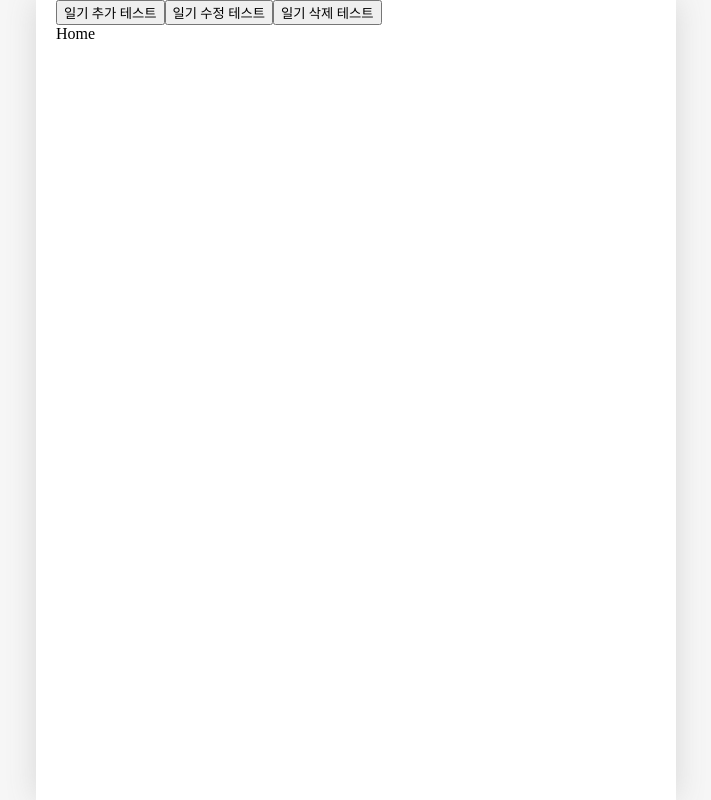
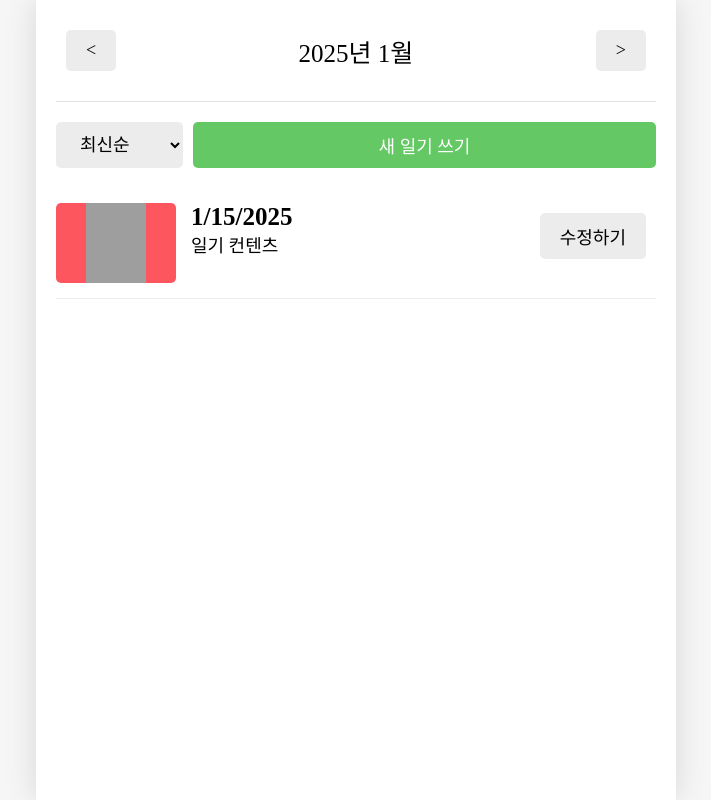
Before and after one commit to eunyoung-dev/emotion-diary, a React (Vite) app: page / in a window 1280 px wide. Shown: the whole page, without its empty margins (284-995 px from the left). Built offline with nearby package versions, Linux system fonts and the light colour scheme; grey boxes are pictures that could not be loaded; a web font is replaced by a local one.

Commit message:
Home 페이지 UI

```diff
--- a/src/App.jsx
+++ b/src/App.jsx
@@ -81,17 +81,6 @@
 
   return (
     <>
-      <button onClick={() => onCreate(new Date().getTime(), 1, "Hello")}>
-        일기 추가 테스트
-      </button>
-      <button
-        onClick={() =>
-          onUpdate(1, new Date().getTime(), 3, "수정된 일기입니다")
-        }
-      >
-        일기 수정 테스트
-      </button>
-      <button onClick={() => onDelete(1)}>일기 삭제 테스트</button>
       <DiaryStateContext.Provider value={data}>
         <DiaryDispatchContext.Provider value={{ onCreate, onUpdate, onDelete }}>
           <Routes>
--- /dev/null
+++ b/src/Components/DiaryItem.css
@@ -0,0 +1,60 @@
+.DiaryItem {
+  display: flex;
+  gap: 15px;
+  justify-content: space-between;
+
+  padding: 15px 0px;
+  border-bottom: 1px solid rgb(236, 236, 236);
+}
+
+.DiaryItem .img_section {
+  min-width: 120px;
+  height: 80px;
+
+  display: flex;
+  justify-content: center;
+  cursor: pointer;
+
+  border-radius: 5px;
+}
+
+.DiaryItem .img_section img {
+  width: 50%;
+}
+
+.DiaryItem .img_section_1 {
+  background-color: rgb(100, 201, 100);
+}
+
+.DiaryItem .img_section_2 {
+  background-color: rgb(157, 215, 114);
+}
+.DiaryItem .img_section_3 {
+  background-color: rgb(253, 203, 23);
+}
+
+.DiaryItem .img_section_4 {
+  background-color: rgb(253, 132, 70);
+}
+
+.DiaryItem .img_section_5 {
+  background-color: rgb(253, 86, 95);
+}
+
+.DiaryItem .info_section {
+  flex: 1;
+  cursor: pointer;
+}
+
+.DiaryItem .info_section .created_date {
+  font-weight: bold;
+  font-size: 25px;
+}
+
+.DiaryItem .info_section .content {
+  font-size: 18px;
+}
+
+.DiaryItem .button_section {
+  min-width: 70px;
+}
--- /dev/null
+++ b/src/Components/DiaryItem.jsx
@@ -0,0 +1,23 @@
+import "./DiaryItem.css";
+import { getEmotionImage } from "../Util/get-emotion-image";
+import Button from "./Button";
+
+const DiaryItem = () => {
+  const emotionId = 5;
+  return (
+    <div className="DiaryItem">
+      <div className={`img_section img_section_${emotionId}`}>
+        <img src={getEmotionImage(5)} />
+      </div>
+      <div className="info_section">
+        <div className="created_date">{new Date().toLocaleDateString()}</div>
+        <div className="content">일기 컨텐츠</div>
+      </div>
+      <div className="button_section">
+        <Button text={"수정하기"} />
+      </div>
+    </div>
+  );
+};
+
+export default DiaryItem;
--- /dev/null
+++ b/src/Components/DiaryList.css
@@ -0,0 +1,20 @@
+.DiaryList .menu_bar {
+  margin: 20px 0px;
+  display: flex;
+  gap: 10px;
+}
+
+.DiaryList .menu_bar select {
+  background-color: rgb(236, 236, 236);
+  border: none;
+  border-radius: 5px;
+
+  padding: 10px 20px;
+  font-size: 18px;
+  cursor: pointer;
+}
+
+.DiaryList .menu_bar button {
+  flex: 1;
+  margin: 0px;
+}
--- /dev/null
+++ b/src/Components/DiaryList.jsx
@@ -0,0 +1,22 @@
+import "./DiaryList.css";
+import Button from "./Button";
+import DiaryItem from "./DiaryItem";
+
+const DiaryList = () => {
+  return (
+    <div className="DiaryList">
+      <div className="menu_bar">
+        <select className="filter_select">
+          <option value={"latest"}>최신순</option>
+          <option value={"oldest"}>오래된순</option>
+        </select>
+        <Button text={"새 일기 쓰기"} type={"POSITIVE"} />
+      </div>
+      <div className="List_wrapper">
+        <DiaryItem />
+      </div>
+    </div>
+  );
+};
+
+export default DiaryList;
--- a/src/pages/Home.jsx
+++ b/src/pages/Home.jsx
@@ -1,5 +1,17 @@
+import Header from "../Components/Header";
+import Button from "../Components/Button";
+import DiaryList from "../Components/DiaryList";
 const Home = () => {
-  return <div>Home</div>;
+  return (
+    <div>
+      <Header
+        title={"2025년 1월"}
+        leftChild={<Button text={"<"} />}
+        rightChild={<Button text={">"} />}
+      />
+      <DiaryList />
+    </div>
+  );
 };
 
 export default Home;
```
